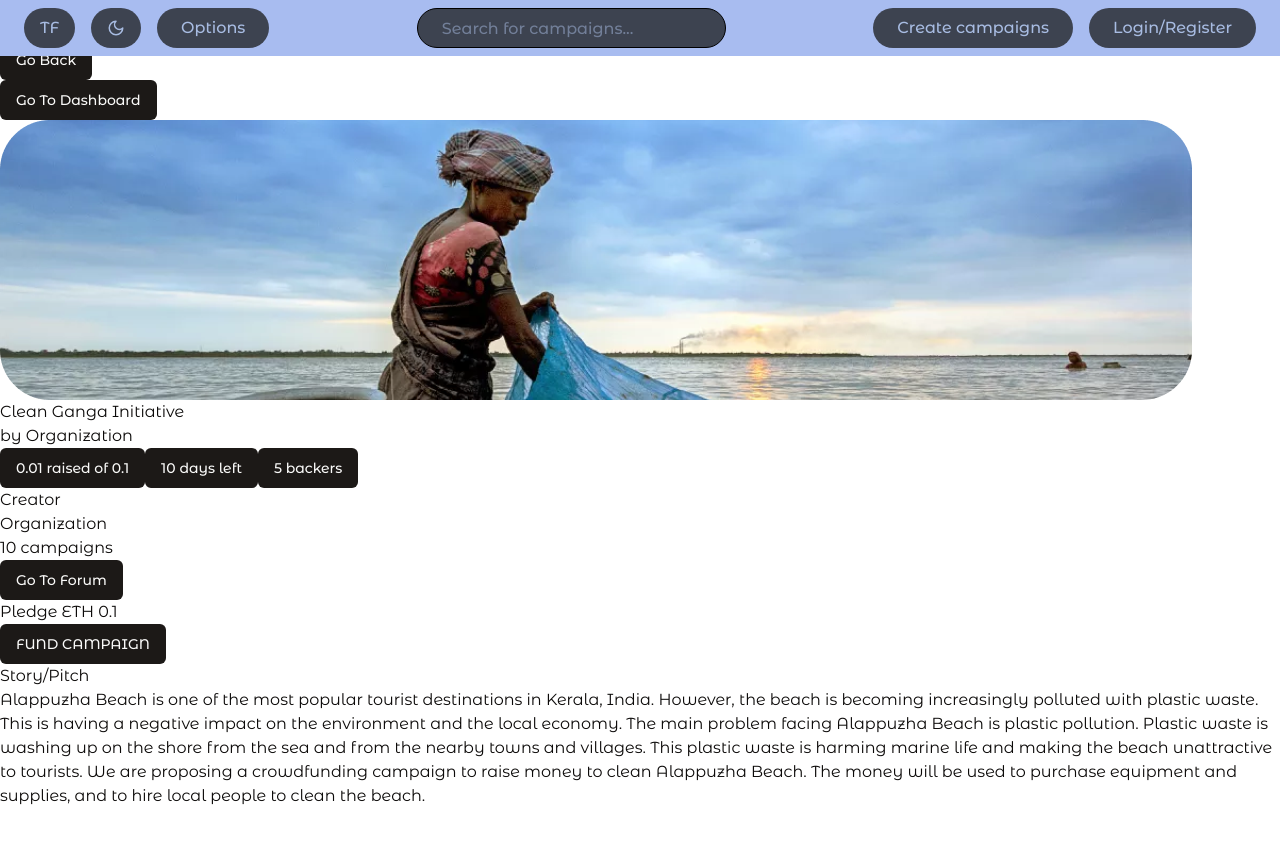
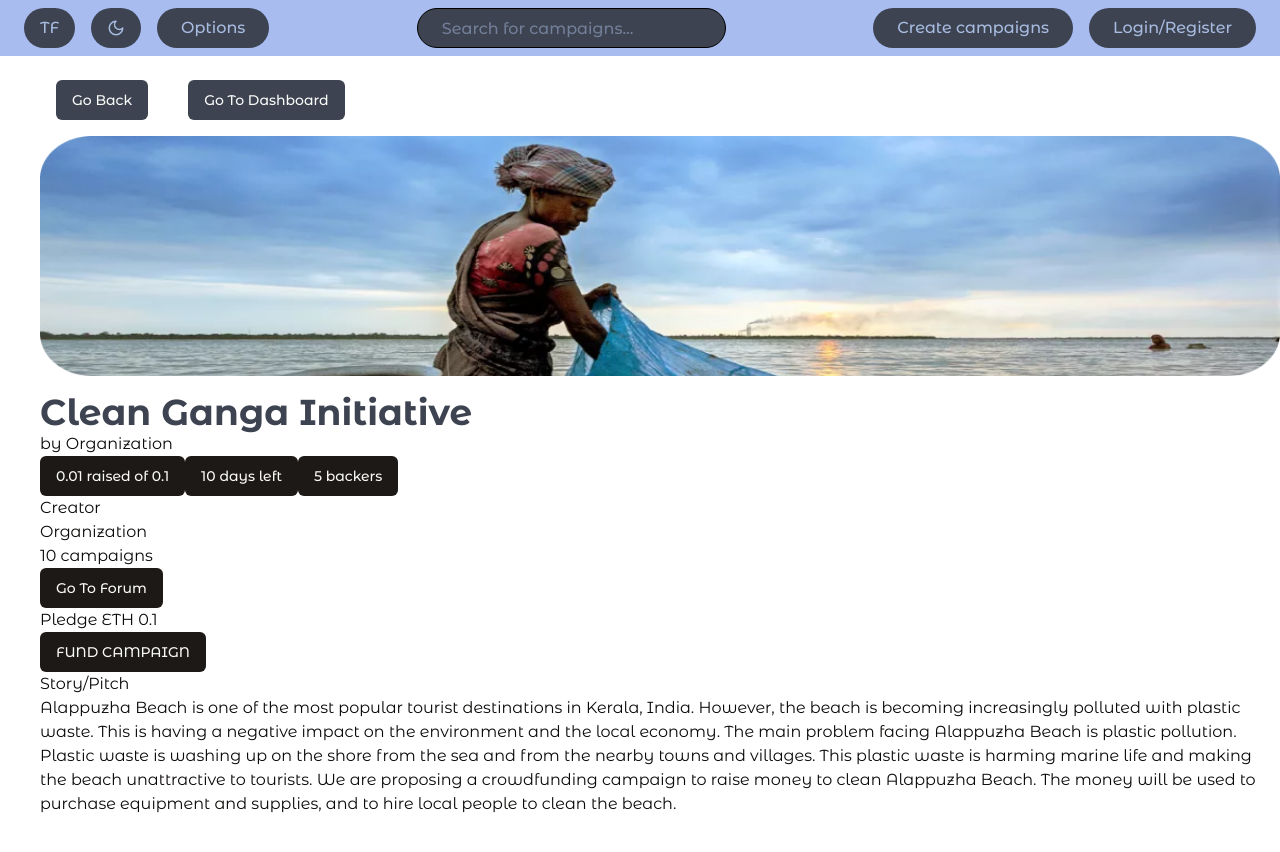
Before and after one commit to Alvinvarghese/trustfunds, a Next.js app: page /user/campaigns/1 in a window 1280 px wide. Shown: the top 852 px of the page. Built offline with nearby package versions, Linux system fonts and the light colour scheme.

Commit message:
camp details

```diff
--- a/src/app/auth/login/page.js
+++ b/src/app/auth/login/page.js
@@ -32,7 +32,7 @@ const Page = () => {
           </div>
           <div className="mb-6 w-80 pb-6">
             <label className="mb-2 block text-sm">Password*</label>
-            <Input type="text" className="rounded-xl border border-black" />
+            <Input type="password" className="rounded-xl border border-black" />
           </div>
           <div className="flex flex-row gap-4">
             <Button
--- a/src/app/auth/register/page.js
+++ b/src/app/auth/register/page.js
@@ -32,7 +32,7 @@ const Page = () => {
           </div>
           <div className="mb-4 w-80">
             <label className="mb-2 block text-sm">Email*</label>
-            <Input type="text" className="rounded-xl border border-black" />
+            <Input type="email" className="rounded-xl border border-black" />
           </div>
           <div className="mb-3 w-80">
             <label className="mb-2 block text-sm">Username*</label>
@@ -40,11 +40,11 @@ const Page = () => {
           </div>
           <div className="mb-3 w-80">
             <label className="mb-2 block text-sm">Password*</label>
-            <Input type="text" className="rounded-xl border border-black" />
+            <Input type="password" className="rounded-xl border border-black" />
           </div>
           <div className="mb-6 w-80">
             <label className="mb-2 block text-sm">Repeat Password*</label>
-            <Input type="text" className="rounded-xl border border-black" />
+            <Input type="password" className="rounded-xl border border-black" />
           </div>
           <div className="flex flex-row gap-2">
             <Button
--- a/src/app/user/campaigns/[slug]/page.js
+++ b/src/app/user/campaigns/[slug]/page.js
@@ -1,23 +1,30 @@
 import { Button } from "@/components/ui/button";
 import { Input } from "@/components/ui/input";
+import Image from "next/image";
 
 const Page = () => {
   return (
-    <div className="flex h-screen flex-col">
-      <div>
+    <div className="flex h-screen flex-col pl-10">
+      <div className="flex flex-row justify-start p-4">
         <div>
-          <Button>Go Back</Button>
+          <Button className="bg-darkgray">Go Back</Button>
         </div>
-        <div>
-          <Button>Go To Dashboard</Button>
+        <div className="pl-10">
+          <Button className="bg-darkgray">Go To Dashboard</Button>
         </div>
       </div>
       <div>
-        <img src="/campaign_image.png" alt="campaign image" />
+        <img
+          src="/campaign_image.png"
+          alt="campaign image"
+          className="h-[240px] w-[1250px]"
+        />
       </div>
-      <div>
+      <div className="pt-4">
         <div>
-          <h1>Clean Ganga Initiative</h1>
+          <h1 className="text-4xl font-bold text-darkgray">
+            Clean Ganga Initiative
+          </h1>
           <p>by Organization</p>
         </div>
         <div>
--- a/src/app/user/layout.js
+++ b/src/app/user/layout.js
@@ -4,7 +4,7 @@ const Layout = (props) => {
   return (
     <div>
       <Navbar />
-      <div className="pt-10">{props.children}</div>
+      <div className="pt-16">{props.children}</div>
     </div>
   );
 };
```
